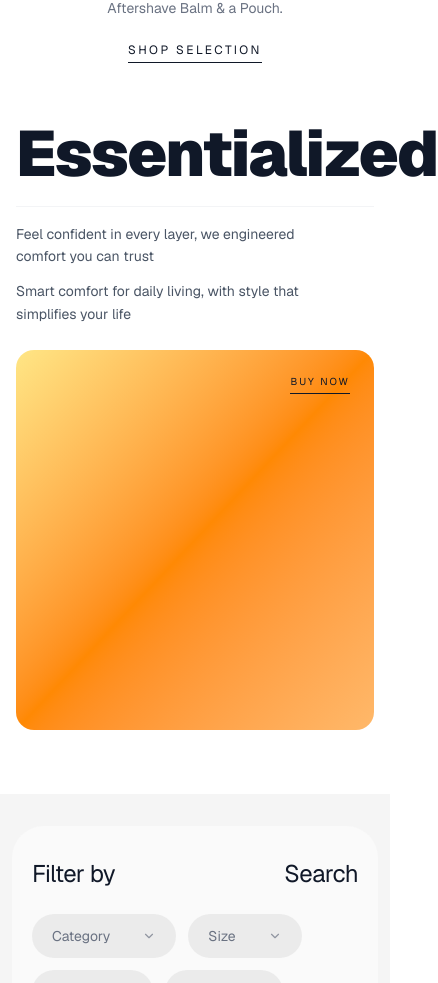
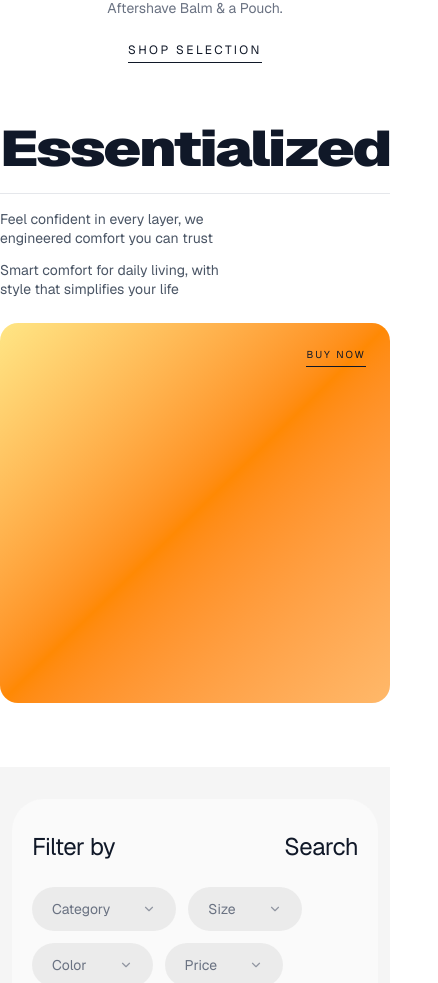
Before and after one commit to jo-ltk/yellowtooths-ui-assessment, a Next.js app: page / in a window 390 px wide. Shown: the part 2015-2998 px from the top of the page, 438 px wide, since content can reach past the window. Built offline with nearby package versions, Linux system fonts and the light colour scheme.

Commit message:
Refactor Essentialized component for improved accessibility and layout; replace heading with SVG and adjust styling for better responsiveness

```diff
--- a/components/Essentialized.tsx
+++ b/components/Essentialized.tsx
@@ -15,27 +15,50 @@ const products = [
 
 export default function Essentialized() {
   return (
-    <section className="mx-auto max-w-[1400px] px-4 pb-16 sm:px-6 sm:pb-20 lg:px-8 lg:pb-28">
-      <h2 className="text-center font-geist text-[4rem] font-black leading-[0.85] tracking-tight text-gray-900 sm:text-[6rem] lg:text-[8.5rem]">
+    <section className="pb-16 sm:pb-20 lg:pb-28">
+      {/* Full-bleed wordmark — stretched edge to edge, no side gaps */}
+      <div className="mx-auto max-w-[1400px]">
+        <h2 className="sr-only">Essentialized</h2>
+        <svg
+          viewBox="0 0 1000 118"
+          className="block h-auto w-full text-gray-900"
+          aria-hidden="true"
+          focusable="false"
+        >
+          <text
+            x="0"
+            y="100"
+            textLength="1000"
+            lengthAdjust="spacingAndGlyphs"
+            fill="currentColor"
+            style={{
+              fontFamily:
+                "var(--font-geist-sans), ui-sans-serif, system-ui, sans-serif",
+              fontWeight: 800,
+              fontSize: 128,
+              letterSpacing: "-0.04em",
+            }}
+          >
             Essentialized
-      </h2>
+          </text>
+        </svg>
 
-      <div className="mt-6 flex flex-col gap-3 border-t border-gray-100 pt-4 sm:flex-row sm:items-start sm:justify-between sm:gap-6">
-        <p className="max-w-xs text-sm font-light leading-relaxed text-gray-600">
+        <div className="mt-5 flex flex-col gap-3 border-t border-gray-200 pt-4 sm:mt-6 sm:flex-row sm:items-start sm:justify-between sm:gap-6">
+          <p className="max-w-[220px] font-geist text-sm font-light leading-snug text-gray-600">
             Feel confident in every layer, we engineered comfort you can trust
           </p>
-        <p className="max-w-xs text-sm font-light leading-relaxed text-gray-600 sm:text-right">
+          <p className="max-w-[220px] font-geist text-sm font-light leading-snug text-gray-600 sm:text-right">
             Smart comfort for daily living, with style that simplifies your life
           </p>
         </div>
 
-      <div className="relative mt-6 h-[380px] w-full overflow-hidden rounded-2xl sm:h-[460px] lg:h-[560px]">
+        <div className="relative mt-6 h-[380px] w-full overflow-hidden rounded-2xl sm:mt-8 sm:h-[460px] lg:h-[560px]">
           {/* Fabric / campaign photograph placeholder */}
           <div className="absolute inset-0 bg-gradient-to-br from-amber-200 via-orange-400 to-orange-300" />
 
           <a
             href="/collections/essentials?source=Essentialized"
-          className="absolute right-6 top-6 z-10 inline-block border-b border-gray-900 pb-1 text-[10px] font-light uppercase tracking-[0.2em] text-gray-900 sm:right-8 sm:top-8 sm:text-xs"
+            className="absolute right-6 top-6 z-10 inline-block border-b border-gray-900 pb-1 font-geist text-[10px] font-light uppercase tracking-[0.2em] text-gray-900 sm:right-8 sm:top-8 sm:text-xs"
           >
             Buy Now
           </a>
@@ -46,7 +69,7 @@ export default function Essentialized() {
                 key={item.name}
                 className="relative flex h-32 w-24 flex-col overflow-hidden rounded-xl border border-gray-100 bg-white p-3 lg:h-36 lg:w-28"
               >
-              <span className="text-[11px] font-light text-gray-900">
+                <span className="font-geist text-[11px] font-light text-gray-900">
                   {item.name}
                 </span>
                 <div className="mt-2 flex flex-col gap-1.5">
@@ -59,12 +82,12 @@ export default function Essentialized() {
                     />
                   ))}
                 </div>
-              {/* Garment preview, bleeding off the edge */}
                 <div className="absolute -bottom-3 -right-3 h-16 w-16 rounded-full bg-gradient-to-br from-[#E5D9C3] to-stone-300" />
               </div>
             ))}
           </div>
         </div>
+      </div>
     </section>
   );
 }
```
Lines whose indentation alone changed are shown as unchanged.
